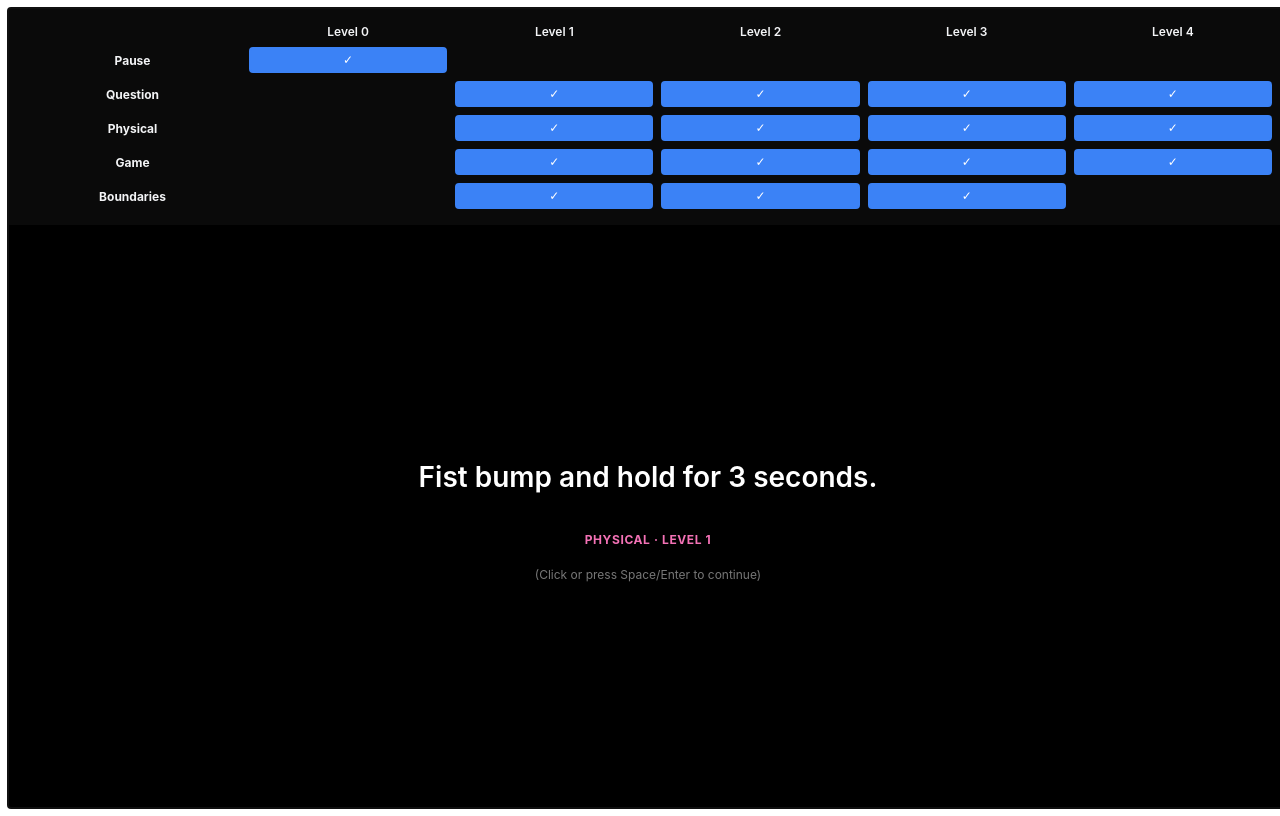
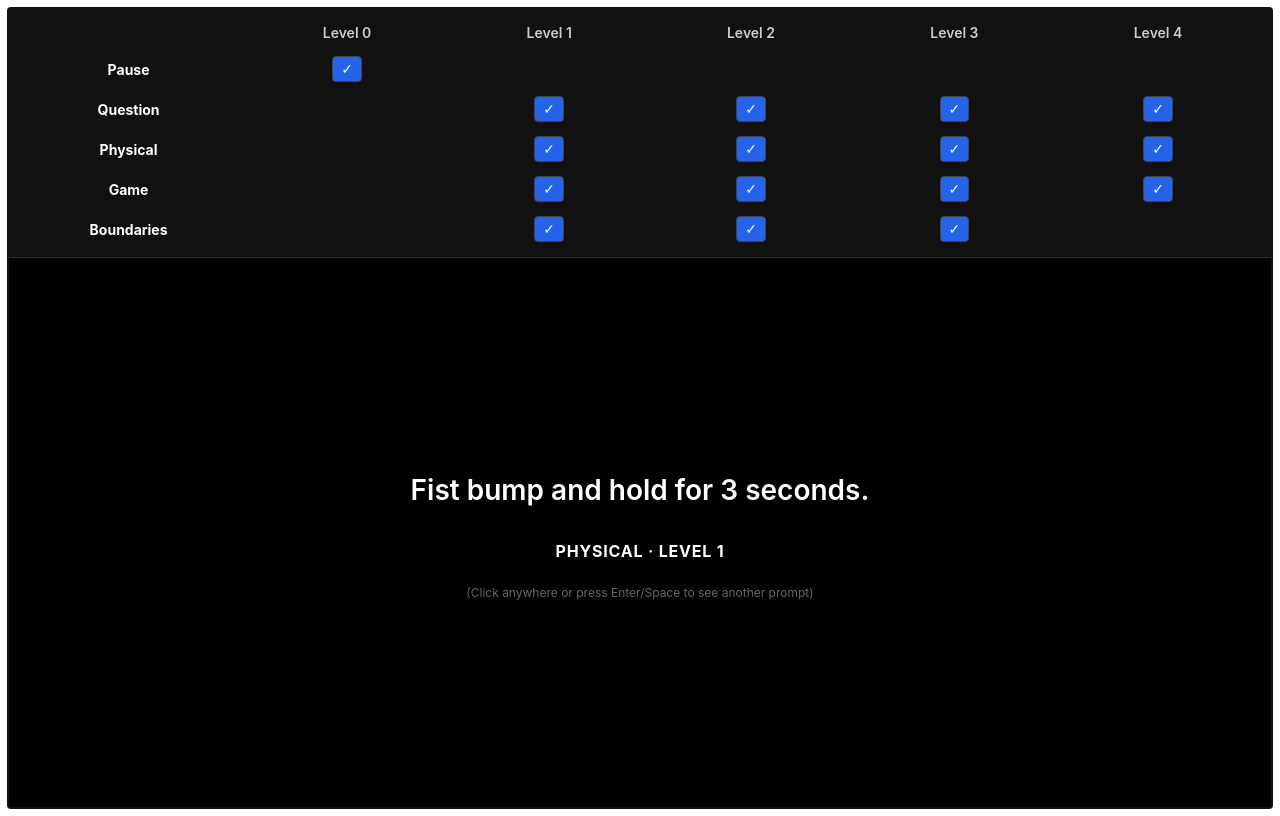
Before and after one commit to improv-tools/impbreaker, a React (Create React App) app: page / in a window 1280 px wide. Built offline with nearby package versions, Linux system fonts and the light colour scheme.

Commit message:
Update App.jsx

```diff
--- a/src/App.jsx
+++ b/src/App.jsx
@@ -40,11 +40,37 @@ export default function App() {
     setCurrentPrompt(filtered.length > 0 ? filtered[Math.floor(Math.random() * filtered.length)] : null);
   };
 
+  const toggleEntireLevel = (lvl) => {
+    const newSet = new Set(activeCombos);
+    let allOn = categories.every((cat) => newSet.has(`${cat}:${lvl}`));
+    categories.forEach((cat) => {
+      const key = `${cat}:${lvl}`;
+      if (allOn) newSet.delete(key);
+      else newSet.add(key);
+    });
+    setActiveCombos(newSet);
+    const filtered = prompts.filter((p) => newSet.has(`${p.category}:${p.level}`));
+    setCurrentPrompt(filtered.length > 0 ? filtered[Math.floor(Math.random() * filtered.length)] : null);
+  };
+
+  const toggleEntireCategory = (cat) => {
+    const newSet = new Set(activeCombos);
+    let allOn = levels.every((lvl) => newSet.has(`${cat}:${lvl}`));
+    levels.forEach((lvl) => {
+      const key = `${cat}:${lvl}`;
+      if (allOn) newSet.delete(key);
+      else newSet.add(key);
+    });
+    setActiveCombos(newSet);
+    const filtered = prompts.filter((p) => newSet.has(`${p.category}:${p.level}`));
+    setCurrentPrompt(filtered.length > 0 ? filtered[Math.floor(Math.random() * filtered.length)] : null);
+  };
+
   const categoryColors = {
-    question: "#60a5fa",
-    physical: "#f472b6",
-    game: "#6ee7b7",
-    boundaries: "#c084fc",
+    question: "text-blue-400",
+    physical: "text-pink-400",
+    game: "text-green-400",
+    boundaries: "text-purple-400",
   };
 
   return (
@@ -57,51 +83,79 @@ export default function App() {
         if (e.key === "Enter" || e.key === " ") handleClick();
       }}
       style={{
-        height: "100vh",
-        width: "100vw",
-        overflow: "hidden",
+        backgroundColor: "#000",
+        color: "white",
+        minHeight: "100vh",
+        margin: 0,
         display: "flex",
         flexDirection: "column",
-        backgroundColor: "#000",
-        color: "white",
-        fontFamily: `"Inter", sans-serif`,
-        margin: 0,
-        padding: 0,
+        fontFamily: "'Inter', system-ui, sans-serif",
+        overflow: "hidden",
       }}
     >
       <div
         style={{
-          padding: "1rem",
-          flexShrink: 0,
-          backgroundColor: "#0a0a0a",
+          backgroundColor: "#111",
+          padding: "0.75rem 1rem",
+          position: "sticky",
+          top: 0,
+          zIndex: 10,
+          borderBottom: "1px solid #333",
         }}
       >
         <div
           style={{
             display: "grid",
-            gridTemplateColumns: `repeat(${levels.length + 1}, minmax(3rem, auto))`,
+            gridTemplateColumns: `repeat(${levels.length + 1}, auto)`,
             gap: "0.5rem",
             alignItems: "center",
             textAlign: "center",
             fontWeight: "600",
-            fontSize: "0.75rem",
-            color: "#f3f4f6",
+            fontSize: "0.875rem",
           }}
         >
           <div></div>
           {levels.map((lvl) => (
-            <div key={`header-${lvl}`}>Level {lvl}</div>
+            <div
+              key={`header-${lvl}`}
+              style={{
+                cursor: "pointer",
+                color: "#ccc",
+                padding: "0.25rem 0.5rem",
+              }}
+              onClick={(e) => {
+                e.stopPropagation();
+                toggleEntireLevel(lvl);
+              }}
+            >
+              Level {lvl}
+            </div>
           ))}
           {categories.map((cat) => (
-            <React.Fragment key={`cat-${cat}`}>
-              <div style={{ fontWeight: "700", textTransform: "capitalize" }}>{cat}</div>
+            <React.Fragment key={`cat-header-${cat}`}>
+              <div
+                onClick={(e) => {
+                  e.stopPropagation();
+                  toggleEntireCategory(cat);
+                }}
+                style={{
+                  fontWeight: "700",
+                  textTransform: "capitalize",
+                  cursor: "pointer",
+                  color: "#fff",
+                  paddingRight: "0.5rem",
+                }}
+              >
+                {cat}
+              </div>
               {levels.map((lvl) => {
                 const key = `${cat}:${lvl}`;
                 const active = activeCombos.has(key);
                 const exists = prompts.some((p) => p.category === cat && p.level === lvl);
-                return exists ? (
+                return (
+                  <div key={key} style={{ width: "100%", textAlign: "center" }}>
+                    {exists ? (
                       <button
-                    key={key}
                         onClick={(e) => {
                           e.stopPropagation();
                           toggleCombo(cat, lvl);
@@ -109,19 +163,20 @@ export default function App() {
                         style={{
                           padding: "0.25rem 0.5rem",
                           borderRadius: "0.25rem",
-                      border: active ? "2px solid #3b82f6" : "1px solid #444",
-                      backgroundColor: active ? "#3b82f6" : "#111",
-                      color: active ? "white" : "#ccc",
+                          border: "1px solid #444",
+                          backgroundColor: active ? "#2563eb" : "#222",
+                          color: active ? "white" : "#aaa",
                           cursor: "pointer",
-                      fontSize: "0.75rem",
+                          fontSize: "0.875rem",
                           userSelect: "none",
                         }}
-                    aria-pressed={active}
                       >
                         {active ? "✓" : "✕"}
                       </button>
                     ) : (
-                  <div key={key}></div>
+                      <div style={{ height: "2rem" }}></div>
+                    )}
+                  </div>
                 );
               })}
             </React.Fragment>
@@ -132,26 +187,18 @@ export default function App() {
       <main
         style={{
           flexGrow: 1,
-          overflow: "hidden",
           display: "flex",
           flexDirection: "column",
           justifyContent: "center",
           alignItems: "center",
-          padding: "1rem",
+          padding: "1.5rem",
           textAlign: "center",
+          userSelect: "none",
         }}
       >
         {currentPrompt ? (
           <>
-            <h1
-              style={{
-                fontSize: "1.75rem",
-                fontWeight: "600",
-                color: "white",
-                maxWidth: "40rem",
-                lineHeight: "1.4",
-              }}
-            >
+            <h1 style={{ fontSize: "1.75rem", fontWeight: "600", maxWidth: "40rem", color: "#fff" }}>
               {currentPrompt.text}
             </h1>
             <p
@@ -160,25 +207,17 @@ export default function App() {
                 textTransform: "uppercase",
                 fontWeight: "700",
                 letterSpacing: "0.05em",
-                color: categoryColors[currentPrompt.category] || "#999",
-                fontSize: "0.75rem",
+                color: categoryColors[currentPrompt.category] || "#aaa",
               }}
             >
               {currentPrompt.category} · Level {currentPrompt.level}
             </p>
-            <p
-              style={{
-                marginTop: "0.5rem",
-                fontSize: "0.75rem",
-                color: "#777",
-                userSelect: "text",
-              }}
-            >
-              (Click or press Space/Enter to continue)
+            <p style={{ marginTop: "0.5rem", fontSize: "0.75rem", color: "#666", userSelect: "text" }}>
+              (Click anywhere or press Enter/Space to see another prompt)
             </p>
           </>
         ) : (
-          <p style={{ color: "#888", marginTop: "1.5rem", userSelect: "text" }}>
+          <p style={{ color: "#aaa", marginTop: "1.5rem", userSelect: "text" }}>
             No prompts available for the selected filters.
           </p>
         )}
```
Lines whose indentation alone changed are shown as unchanged.
